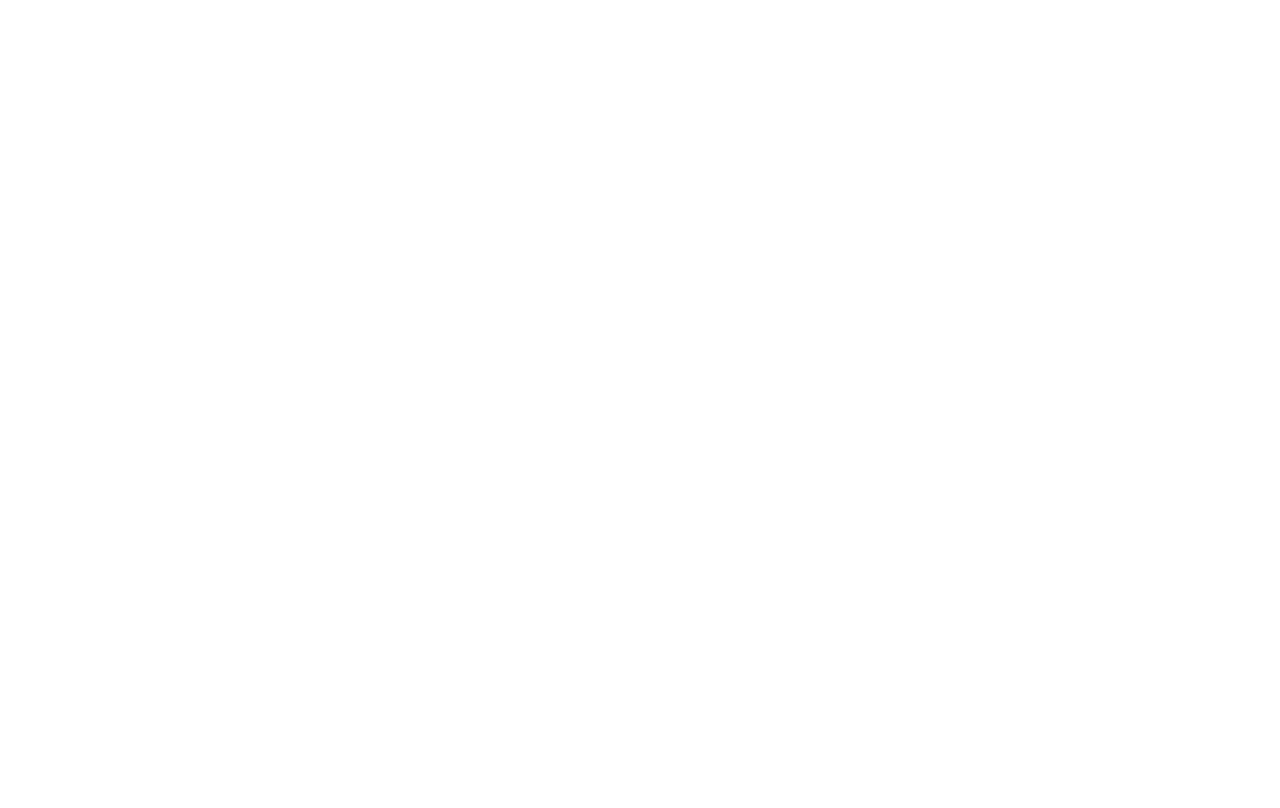
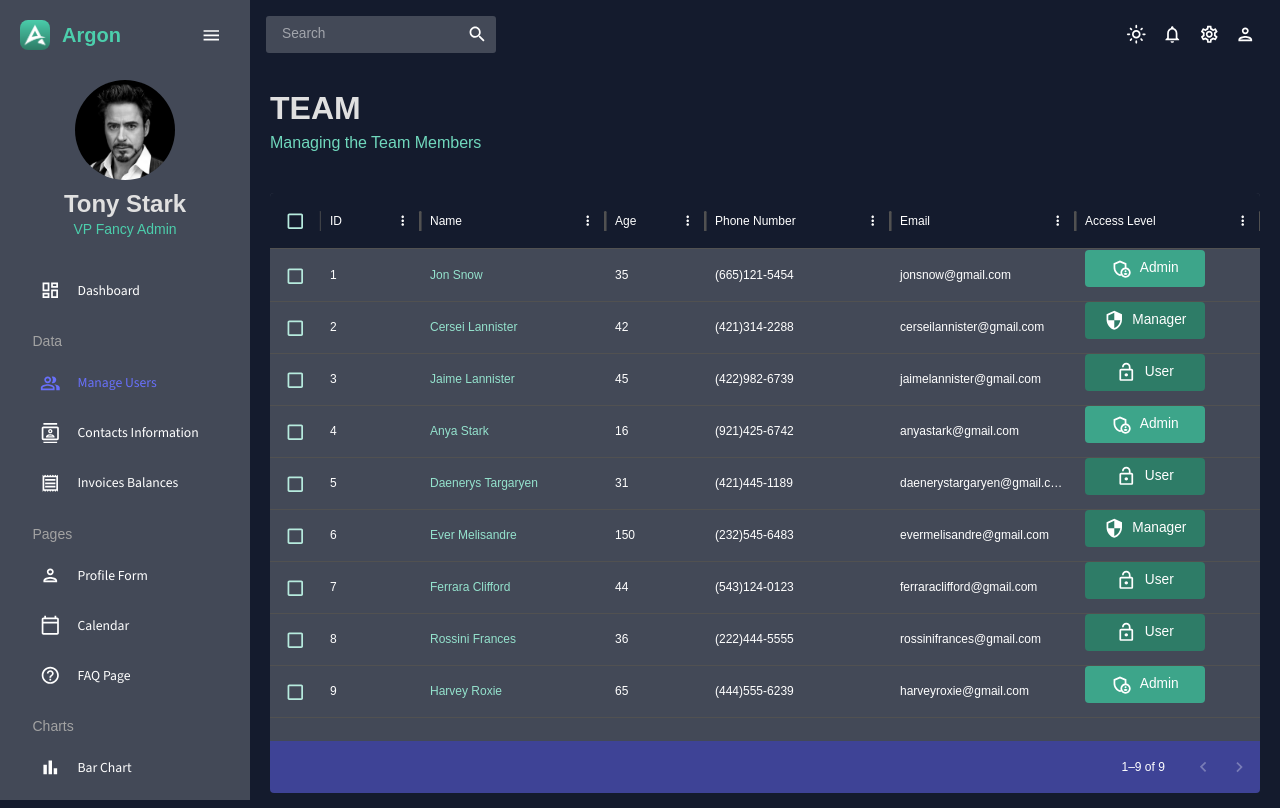
Before and after one commit to nguyenhbtrung/electro-shop-frontend, a React (Vite) app: page /admin/users in a window 1280 px wide. Before the commit this address had no page. Built offline with nearby package versions, Linux system fonts and the light colour scheme.

Commit message:
router users

```diff
--- a/src/Router.jsx
+++ b/src/Router.jsx
@@ -3,7 +3,6 @@
 import App from "./App";
 import {
   Dashboard,
-  Team,
   Invoices,
   Contacts,
   Form,
@@ -14,6 +13,7 @@
   Geography,
   Calendar,
   Stream,
+  User,
 } from "./pages/admin";
 
 const AppRouter = () => {
@@ -22,7 +22,7 @@
       <Routes>
         <Route path="/admin" element={<App />}>
           <Route path="" element={<Dashboard />} />
-          <Route path="team" element={<Team />} />
+          <Route path="users" element={<User />} />
           <Route path="contacts" element={<Contacts />} />
           <Route path="invoices" element={<Invoices />} />
           <Route path="form" element={<Form />} />
--- a/src/pages/admin/index.js
+++ b/src/pages/admin/index.js
@@ -1,7 +1,7 @@
 import Navbar from "./layout/navbar";
 import SideBar from "./layout/sidebar";
 import Dashboard from "./dashboard";
-import Team from "./team";
+import User from "./users";
 import Invoices from "./invoices";
 import Contacts from "./contacts";
 import Form from "./form";
@@ -17,7 +17,7 @@
   Navbar,
   SideBar,
   Dashboard,
-  Team,
+  User,
   Invoices,
   Contacts,
   Form,
--- a/src/pages/admin/layout/sidebar/index.jsx
+++ b/src/pages/admin/layout/sidebar/index.jsx
@@ -154,8 +154,8 @@
           }}
         >
           <Item
-            title="Manage Team"
-            path="/admin/team"
+            title="Manage Users"
+            path="/admin/users"
             colors={colors}
             icon={<PeopleAltOutlined />}
           />
--- a/src/pages/admin/team/index.jsx
+++ b/src/pages/admin/users/index.jsx
@@ -9,7 +9,7 @@
   SecurityOutlined,
 } from "@mui/icons-material";
 
-const Team = () => {
+const User = () => {
   const theme = useTheme();
   const colors = tokens(theme.palette.mode);
 
@@ -112,4 +112,4 @@
   );
 };
 
-export default Team;
+export default User;
```
